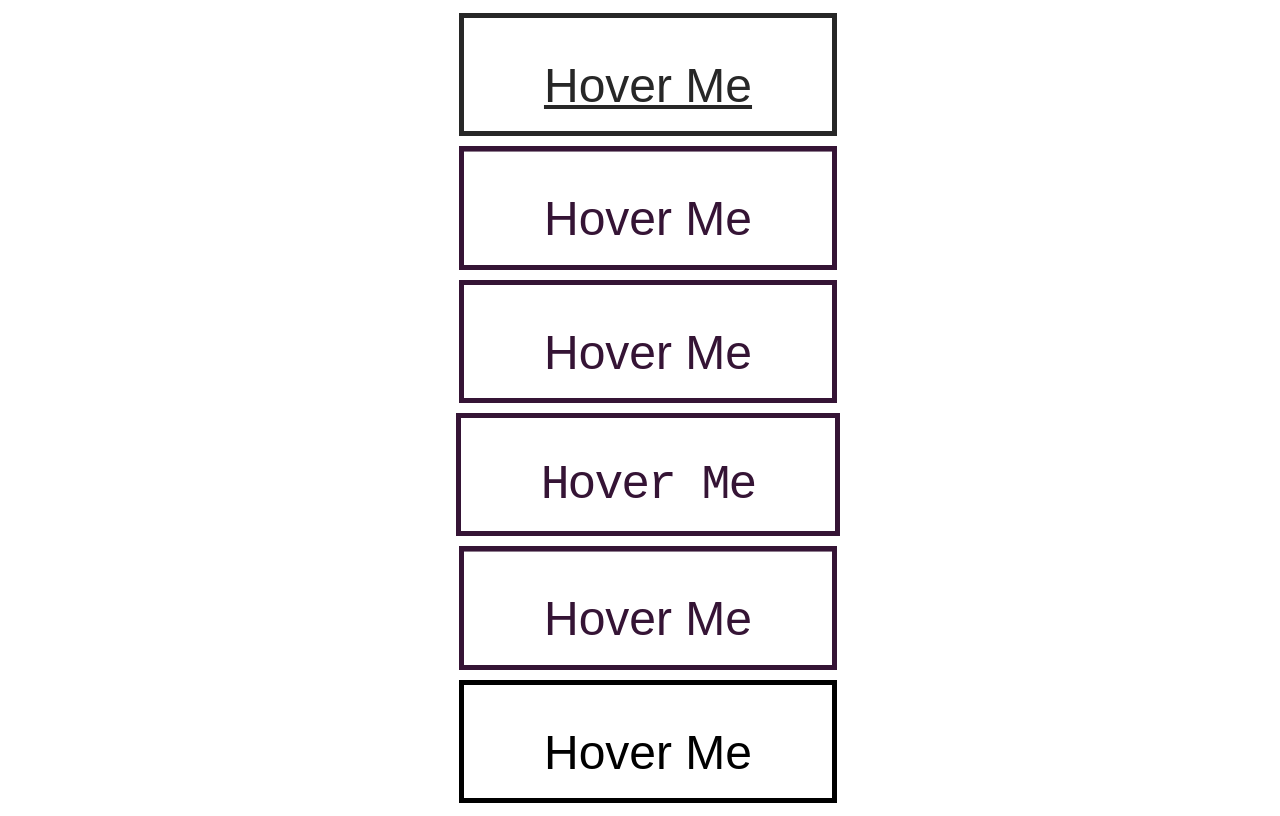
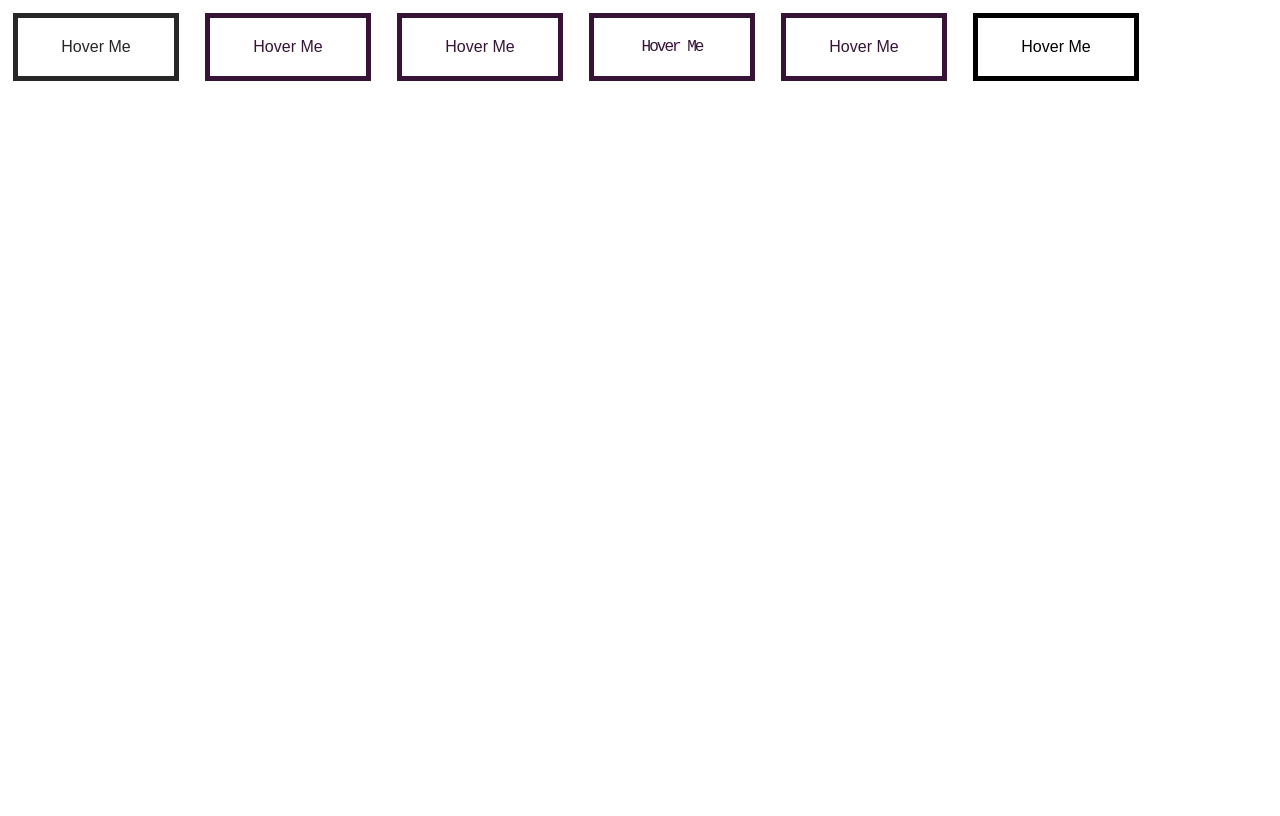
Before and after one commit to ep943087/css_animations, a plain HTML site: page create-buttons/index.html in a window 1280 px wide. Drawn offline with Linux system fonts and the light colour scheme.

Commit message:
Added grid layout to buttons

```diff
--- a/create-buttons/index.html
+++ b/create-buttons/index.html
@@ -8,12 +8,24 @@
 </head>
 <body>
     <div class="container">
+        <div>
             <a href="#" id="hover-1">Hover Me</a>
+        </div>
+        <div>
             <a href="#" id="hover-2">Hover Me</a>
+        </div>
+        <div>
             <a href="#" id="hover-3">Hover Me</a>
+        </div>
+        <div>
             <a href="#" id="hover-4">Hover Me</a>
+        </div>
+        <div>
             <a href="#" id="hover-5">Hover Me</a>
+        </div>
+        <div>
             <a href="#" id="hover-6">Hover Me</a>
+        </div>
     </div>
 </body>
 </html>
--- a/create-buttons/main.css
+++ b/create-buttons/main.css
@@ -5,28 +5,30 @@
 
 .container{
     width: 100vw;
-    display: flex;
-    flex-direction: column;
-    align-items: center;
-    height: 100vh;
+    display: grid;
+    grid-template-columns: repeat(auto-fill, 11rem);
+    grid-template-rows: 6rem;
+    grid-auto-flow: row;
+    grid-gap: 1rem;
 }
 
-.container div{
-    margin: 5px;
-    text-decoration: none;
-}
 
 a{
     margin: 5px;
+    display: flex;
+    align-items: center;
+    justify-content: center;
+    text-align: center;
+    text-decoration: none;
 }
 
 #hover-1{
     padding: 20px;
     color: #272727;
     font-family: sans-serif;
-    font-size: 3rem;
+    font-size: 1rem;
     border: 5px solid #272727;
-    padding: 40px 80px;
+    padding: 20px 40px;
     position: relative;
     overflow: hidden;
 }
@@ -54,9 +56,9 @@ a{
     text-decoration: none;
     color: #351435;
     font-family: sans-serif;
-    font-size: 3rem;
+    font-size: 1rem;
     border: 5px solid #351435;
-    padding: 40px 80px;
+    padding: 20px 40px;
     position: relative;
     transition: all 500ms ease-in;
     overflow: hidden;
@@ -88,9 +90,9 @@ a{
     text-decoration: none;
     color: #351435;
     font-family: sans-serif;
-    font-size: 3rem;
+    font-size: 1rem;
     border: 5px solid #351435;
-    padding: 40px 80px;
+    padding: 20px 40px;
     position: relative;
     transition: all 500ms ease-in;
     overflow: hidden;
@@ -136,9 +138,9 @@ a{
     text-decoration: none;
     color: #351435;
     font-family: monospace;
-    font-size: 3rem;
+    font-size: 1rem;
     border: 5px solid #351435;
-    padding: 40px 80px;
+    padding: 20px 40px;
     position: relative;
     transition: all 1s ease-in;
     overflow: hidden;
@@ -157,9 +159,9 @@ a{
     text-decoration: none;
     color: #351435;
     font-family: sans-serif;
-    font-size: 3rem;
+    font-size: 1rem;
     border: 5px solid #351435;
-    padding: 40px 80px;
+    padding: 20px 40px;
     position: relative;
     transition: all 500ms ease-in;
     overflow: hidden;
@@ -191,9 +193,9 @@ a{
     text-decoration: none;
     color: #000000;
     font-family: sans-serif;
-    font-size: 3rem;
+    font-size: 1rem;
     border: 5px solid #000000;
-    padding: 40px 80px;
+    padding: 20px 40px;
     position: relative;
     transition: all 500ms ease-in;
     overflow: hidden;
```
Lines whose indentation alone changed are shown as unchanged.
